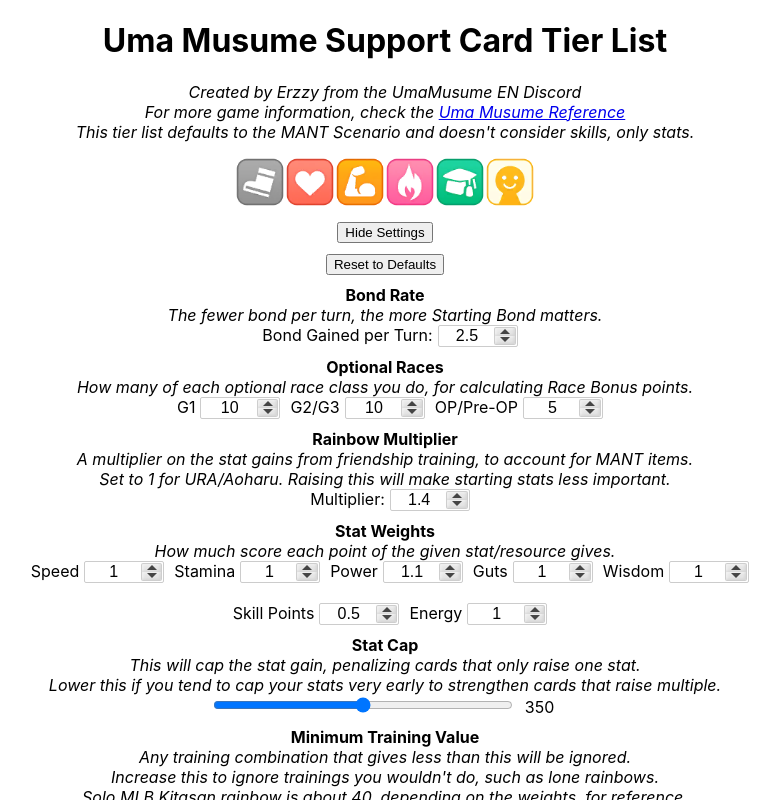
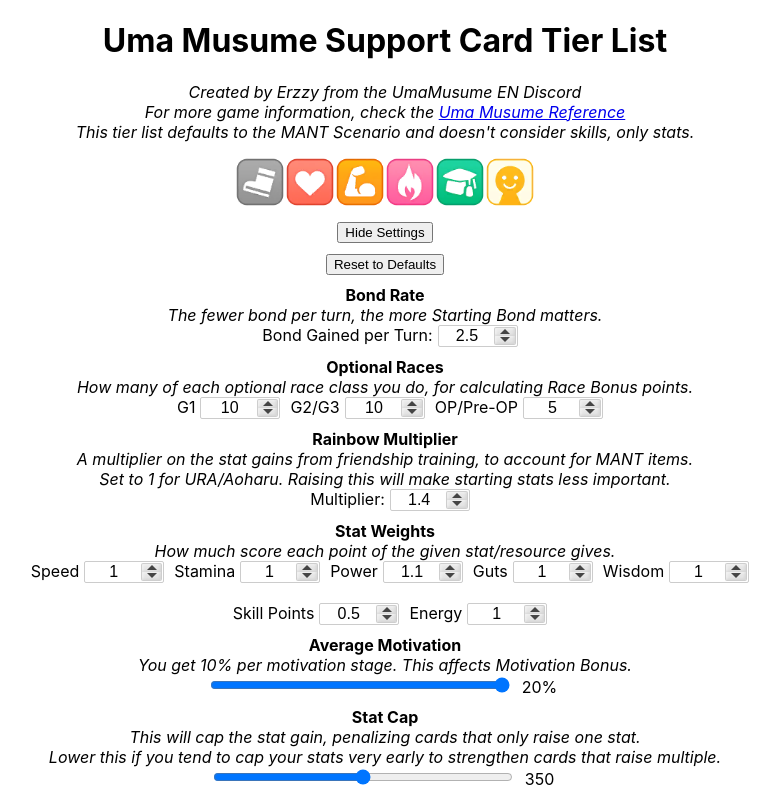
Before and after one commit to Euophrys/umamusume-tierlist, a React (Create React App) app: page / in a window 1280 px wide. Both pictures are taken after a click on the button "Customize Settings". Shown: the top 800 px of the page, without its empty margins (255-1035 px from the left). Built offline with nearby package versions, Linux system fonts and the light colour scheme.

Commit message:
Motivation slider

```diff
--- a/src/components/Weights.js
+++ b/src/components/Weights.js
@@ -10,7 +10,7 @@
 
 function defaultState() {
     return {
-        version: 3,
+        version: 4,
         currentState: "speed",
         show: false,
         general: {
@@ -25,6 +25,7 @@
             ],
             umaBonus: [1,1,1,1,1,1],
             multi: 1.4,
+            motivation: 0.2
         },
         speed: {
             type: 0,
@@ -75,6 +76,7 @@
         this.onCapChanged = this.onCapChanged.bind(this);
         this.onMinimumChanged = this.onMinimumChanged.bind(this);
         this.onToggleWeights = this.onToggleWeights.bind(this);
+        this.onMotivationChanged = this.onMotivationChanged.bind(this);
         this.onReset = this.onReset.bind(this);
 
         if(lsTest()) {
@@ -149,6 +151,15 @@
         newSettings.general = settings;
         this.setState(newSettings);
 
+        this.props.onChange(this.state[this.state.currentState], settings);
+    }
+
+    onMotivationChanged(event) {
+        let settings = this.state.general;
+        settings.motivation = event.target.value;
+        let newSettings = {};
+        newSettings.general = settings;
+        this.setState(newSettings);
         this.props.onChange(this.state[this.state.currentState], settings);
     }
 
@@ -252,6 +263,14 @@
                         <NumericInput onChange={this.onSettingChanged} type="number" id="stats.6" value={this.state[this.state.currentState].stats[6]} min={0} max={3} step={0.1}/>
                     </div>
                     <div className="weight-row">
+                        <div class="section-header">Average Motivation</div>
+                        <div class="section-explanation">
+                            You get 10% per motivation stage. This affects Motivation Bonus.
+                        </div>
+                        <input type="range" onChange={this.onMotivationChanged} min={-0.2} max={0.2} step={0.05} value={this.state.general.motivation} class="slider" id="motivation"/>
+                        <label for="minimum">{this.state.general.motivation * 100}%</label>
+                    </div>
+                    <div className="weight-row">
                         <div class="section-header">Stat Cap</div>
                         <div class="section-explanation">
                             This will cap the stat gain, penalizing cards that only raise one stat.<br/>
```
Also changed, not shown: src/components/TierList.js (+6 -6 lines).
